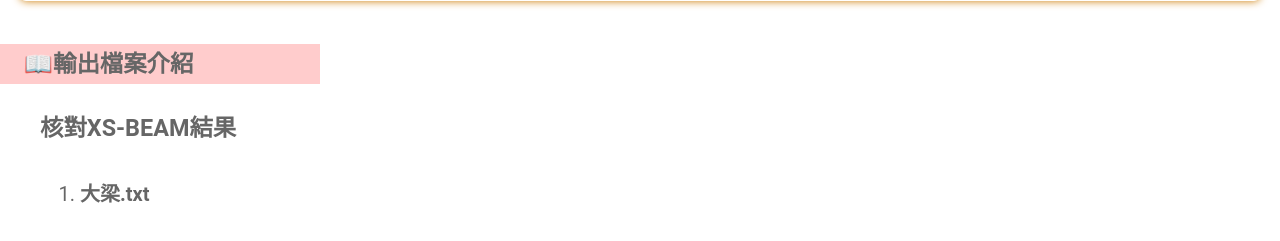
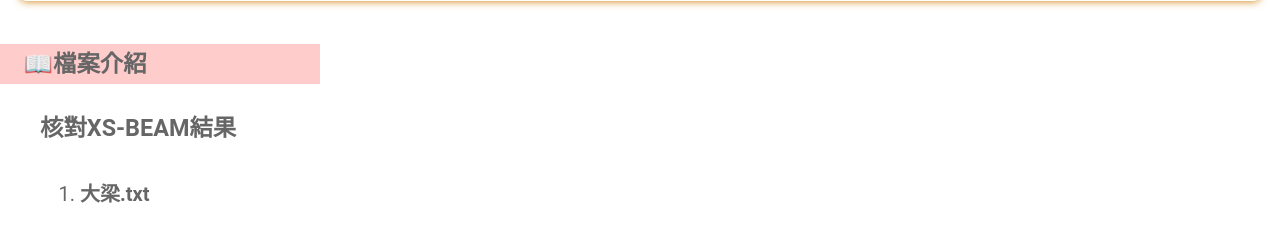
Before and after one commit to Ding-Jesse/BeamQC, a Flask app: page /results in a window 1280 px wide. Shown: the part 1016-1257 px from the top of the page. Run offline with Flask 2, Linux system fonts and the light colour scheme; the visitor is signed in with stand-in values (Sample User, id 1).

Commit message:
fix: file introduuction

```diff
--- a/templates/tool1_result.html
+++ b/templates/tool1_result.html
@@ -26,7 +26,7 @@
 </div>
 
 <div class="banner2">
-<h3>&emsp;📖輸出檔案介紹</h3>
+<h3>&emsp;📖檔案介紹</h3>
 </div>
 <blockquote>
 <h3>核對XS-BEAM結果</h3>
```
